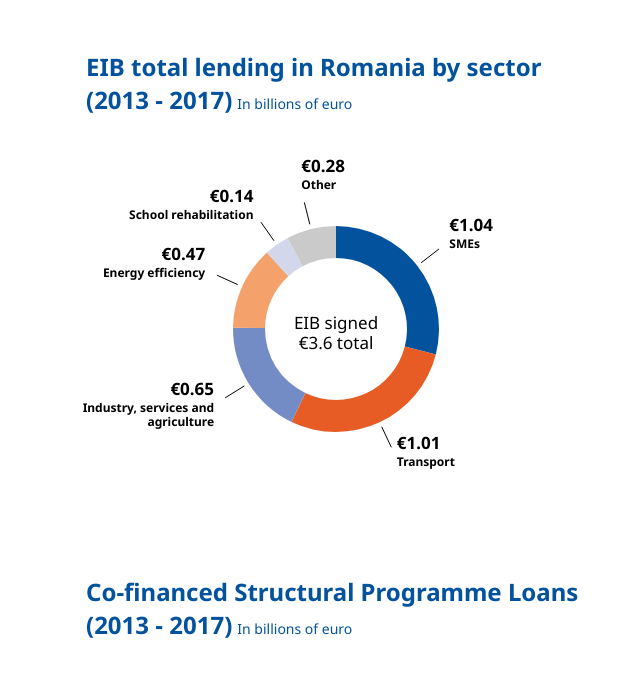
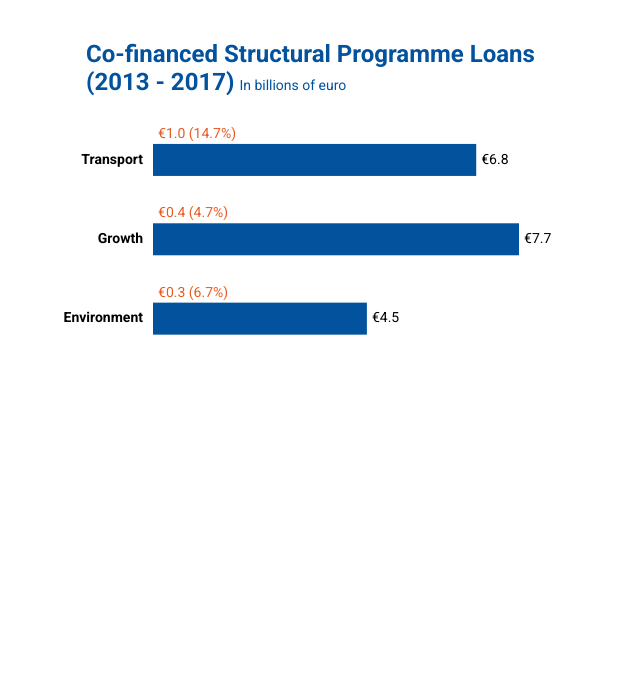
Before and after one commit to bohdan-didukh/eleks-charts, a React (Create React App) app: page / in a window 1280 px wide. Shown: the top 676 px of the page, without its empty margins (304-944 px from the left). Built offline with nearby package versions, Linux system fonts and the light colour scheme.

Commit message:
:sparkles: Added bars.

```diff
--- a/src/App.css
+++ b/src/App.css
@@ -1,7 +1,7 @@
-@import url("https://fonts.googleapis.com/css2?family=Noto+Sans:wght@400;700&display=swap");
+@import url("https://fonts.googleapis.com/css2?family=Roboto:wght@400;700&display=swap");
 
 :root {
-  --font: "Noto Sans", sans-serif;
+  --font: "Roboto", sans-serif;
   --color-base: #010202;
   --color-bg: #ffffff;
   --color-shadow: rgba(0, 0, 0, 0.5);
@@ -14,6 +14,7 @@
   /*colors from the colors.ts*/
   --gray: #cacaca;
   --blue-dark: #02529e;
+  --orange: #e75c23;
 }
 
 body,
@@ -27,3 +28,7 @@
 h2 {
   font-size: 2.4rem;
 }
+
+.App {
+  padding-top: 4rem;
+}
--- a/src/App.tsx
+++ b/src/App.tsx
@@ -1,6 +1,6 @@
 import React from "react";
 import "./App.css";
-import { Donut } from "./Donut";
+// import { Donut } from "./Donut";
 import { Tooltip } from "./Tooltip";
 import { Bar } from "./Bar";
 const handleMove = ({
@@ -13,7 +13,7 @@
 function App() {
   return (
     <div className="App" onMouseMove={handleMove}>
-      <Donut />
+      {/*<Donut />*/}
       <Bar />
     </div>
   );
--- a/src/Bar/Bar.tsx
+++ b/src/Bar/Bar.tsx
@@ -1,17 +1,11 @@
-import React, { useEffect } from "react";
+import React from "react";
 import { Title } from "../Title";
 
 import styles from "./Bar.module.scss";
-import { DONUT_HEIGHT, DONUT_WIDTH } from "../constants";
-import { BarChart } from "./BarChart";
+import { BarChart } from "../BarChart";
+import { BAR_DATA, BAR_POSITION } from "../constants/bar";
 
 export const Bar: React.FC = () => {
-  const ref = React.createRef<SVGSVGElement>();
-  useEffect(() => {
-    // todo: new bar chart
-    if (ref.current) new BarChart(ref.current);
-  });
-
   return (
     <div className={styles.block}>
       <Title
@@ -20,12 +14,7 @@
         yearEnd={2017}
         details="In billions of euro"
       />
-      <svg
-        ref={ref}
-        className={styles.svg}
-        width={DONUT_WIDTH}
-        height={DONUT_HEIGHT}
-      />
+      <BarChart data={BAR_DATA} {...BAR_POSITION} />
     </div>
   );
 };
--- a/src/Bar/BarChart.ts
+++ /dev/null
@@ -1,31 +0,0 @@
-import * as d3 from "d3";
-import { BAR_DATA } from "../constants/bar";
-export class BarChart {
-  private element?: SVGSVGElement;
-
-  constructor(element: SVGSVGElement) {
-    this.element = element;
-
-    this.render();
-  }
-
-  render() {
-    const { element } = this;
-
-    if (!element) {
-      return;
-    }
-
-    const svg = d3.select(element);
-    const x = d3.scaleLinear().domain([0, 7.7]).range([0, 555]);
-
-    svg
-      .append("g")
-      .selectAll("rect")
-      .data(BAR_DATA)
-      .join("rect")
-      .attr("x", x(0));
-    // .attr("width", (d) => x(d.value) - x(0))
-    // .attr("height", y.bandwidth());
-  }
-}
--- /dev/null
+++ b/src/BarChart/BarChart.tsx
@@ -0,0 +1,47 @@
+import React from "react";
+import * as d3 from "d3";
+import { Rect } from "./Rect";
+
+export interface IBarData {
+  value: number;
+  name: string;
+  coFinanced: number;
+}
+export interface IBarPosition {
+  top: number;
+  right: number;
+  bottom: number;
+  left: number;
+  width: number;
+  height: number;
+}
+export interface IBarChart extends IBarPosition {
+  data: IBarData[];
+}
+
+export const BarChart: React.FC<IBarChart> = (props) => {
+  const { data, top, left, right, bottom, width, height } = props;
+  const x = d3
+    .scaleLinear()
+    .range([0, width - left - right])
+    // @ts-ignore
+    .domain([0, d3.max<IBarData>(data, (d) => d.value)]);
+
+  const y = d3
+    .scaleBand()
+    .range([height - top - bottom, 0])
+    .domain(data.map((d) => d.name))
+    .padding(0.1);
+
+  return (
+    <>
+      <svg width={width} height={height}>
+        <g transform={`translate(${props.left}, ${props.top})`}>
+          {data.map((data) => (
+            <Rect key={data.name} data={data} x={x} y={y} />
+          ))}
+        </g>
+      </svg>
+    </>
+  );
+};
--- /dev/null
+++ b/src/BarChart/Rect/Rect.module.scss
@@ -0,0 +1,16 @@
+.value {
+  font-size: 1.4rem;
+  color: var(--color-base);
+  alignment-baseline: middle;
+}
+
+.name {
+  @extend .value;
+  font-weight: bold;
+  text-anchor: end;
+}
+
+.coFinanced {
+  fill: var(--orange);
+  font-size: 1.4rem;
+}
--- /dev/null
+++ b/src/BarChart/Rect/Rect.tsx
@@ -0,0 +1,43 @@
+import * as d3 from "d3";
+import React, { useMemo } from "react";
+
+import { IBarData } from "../BarChart";
+import { DARK_BLUE } from "../../constants";
+import { RECT_HEIGHT } from "../../constants/bar";
+
+import styles from "./Rect.module.scss";
+
+const format = d3.format(".1f");
+
+export interface IRect {
+  data: IBarData;
+  x: any;
+  y: any;
+}
+export const Rect: React.FC<IRect> = ({
+  data: { value, name, coFinanced },
+  x,
+  y,
+}) => {
+  const height = Math.min(RECT_HEIGHT, y.bandwidth());
+
+  const percent = useMemo(() => (coFinanced / value) * 100, [
+    coFinanced,
+    value,
+  ]);
+
+  return (
+    <g transform={`translate(0, ${y(name)})`}>
+      <rect width={x(value)} height={height} fill={DARK_BLUE} />
+      <text x={-10} y={height / 2} className={styles.name}>
+        {name}
+      </text>
+      <text x={x(value) + 5} y={height / 2} className={styles.value}>
+        €{format(value)}
+      </text>
+      <text x={5} y={-6} className={styles.coFinanced}>
+        €{format(coFinanced)} ({format(percent)}%)
+      </text>
+    </g>
+  );
+};
--- /dev/null
+++ b/src/BarChart/Rect/index.ts
@@ -0,0 +1 @@
+export * from "./Rect";
--- /dev/null
+++ b/src/BarChart/index.ts
@@ -0,0 +1 @@
+export * from "./BarChart";
--- a/src/Donut/Donut.module.scss
+++ b/src/Donut/Donut.module.scss
@@ -1,6 +1,4 @@
 .block {
-  margin: 5rem auto;
-  align-items: center;
   text-align: center;
 }
 
--- a/src/constants/bar.ts
+++ b/src/constants/bar.ts
@@ -1,14 +1,35 @@
-export const BAR_DATA = [
+import { DONUT_HEIGHT, DONUT_WIDTH } from "./donut";
+import { IBarData, IBarPosition } from "../BarChart";
+
+export const BAR_DATA: IBarData[] = [
+  {
+    name: "Environment",
+    value: 4.5,
+    coFinanced: 0.3,
+  },
+
+  {
+    name: "Growth",
+    value: 7.7,
+    coFinanced: 0.36,
+  },
   {
     name: "Transport",
     value: 6.8,
-  },
-  {
-    name: "Growth",
-    value: 7.7,
-  },
-  {
-    name: "Environment",
-    value: 4.5,
+    coFinanced: 1,
   },
 ];
+
+export const BAR_WIDTH = DONUT_WIDTH;
+export const BAR_HEIGHT = DONUT_HEIGHT;
+
+export const RECT_HEIGHT = 32;
+
+export const BAR_POSITION: IBarPosition = {
+  top: 20,
+  right: 100,
+  bottom: 120,
+  left: 100,
+  width: BAR_WIDTH,
+  height: BAR_HEIGHT,
+};
```
